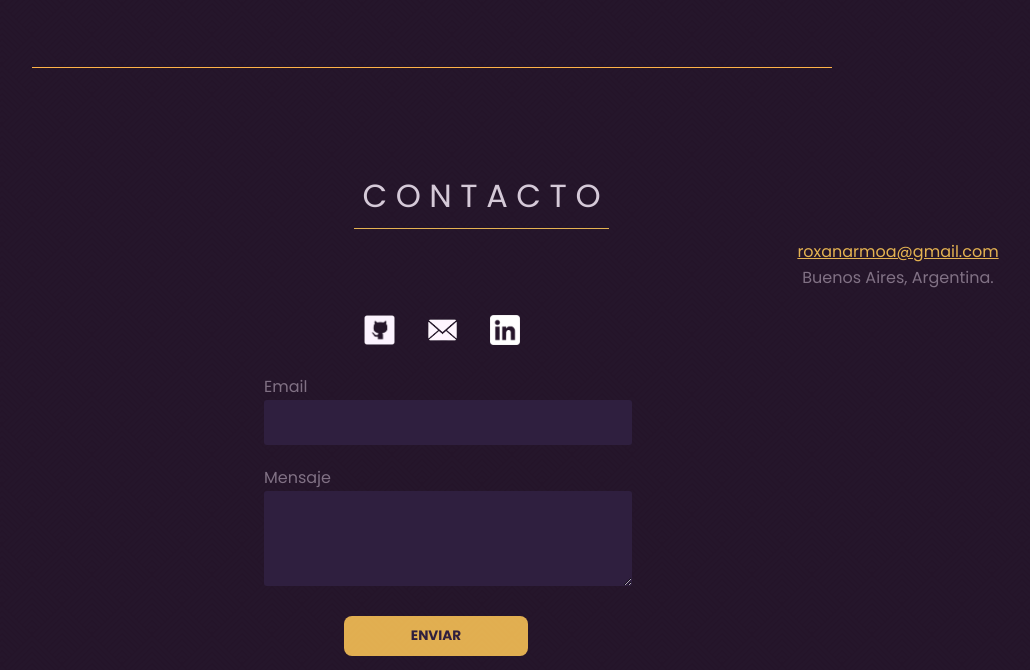
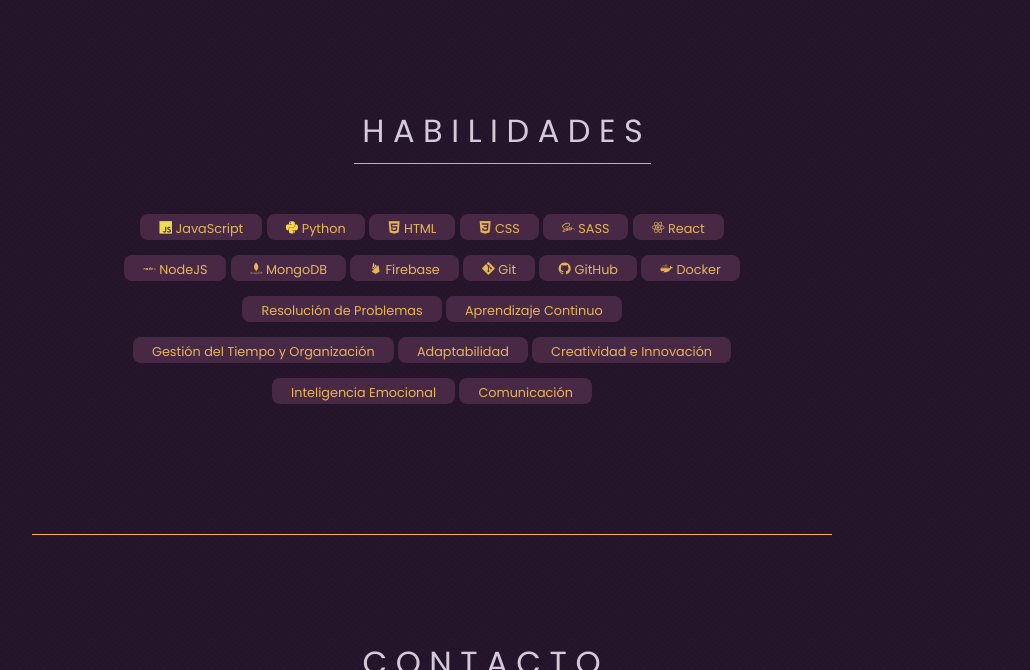
Before and after one commit to Roxanaarmoa/portfolio-Roxana, a website: page index.html in a window 1280 px wide. Shown: the part 1824-2494 px from the top of the page, without its empty margins (208-1238 px from the left). Drawn offline with nearby package versions, Linux system fonts and the light colour scheme; some packages are replaced by stand-ins of ours; a script that the page names is missing.

Commit message:
agregando hover y habilidades

```diff
--- a/index.html
+++ b/index.html
@@ -10,6 +10,8 @@
     <link rel="preconnect" href="https://fonts.googleapis.com">
     <link rel="preconnect" href="https://fonts.gstatic.com" crossorigin>
     <link href="https://fonts.googleapis.com/css2?family=Poppins:wght@400;700&display=swap" rel="stylesheet">
+    <!-- icons -->
+    <link rel="stylesheet" type='text/css' href="https://cdn.jsdelivr.net/gh/devicons/devicon@latest/devicon.min.css" />
     <title>Portfolio</title>
 </head>
 <body>
@@ -20,7 +22,7 @@
             <section class="me">
                 <img class="photo" src="/img/FOTO2.webp" alt="">
                 <h1>Hola, soy <b class="name">Roxana Armoa</b></h1>
-                <h2>Front-end Developer</h2>
+                <h2>Full-Stack Developer</h2>
                 <p>Desarrolladora junior, aprendiendo nuevas tecnologías y mejorando mis habilidades.</p>
                 <div class="logos-container">
                     <a href="https://github.com/Roxanaarmoa?tab=repositories" target="_blank"><img src="/img/github.webp" alt=""></a>
@@ -37,6 +39,7 @@
                     </svg>
                 </a>
             </section>
+
 
             <!-- projects-->
             <section id="sectionp"  class="proyects">
@@ -65,6 +68,32 @@
                         </div>
                     </div>
                     </div>
+                </div>
+
+            </section>
+            <section>
+                <h3 class="title"> H A B I L I D A D E S</h3>
+
+                <div class="skills-container">
+                    <span class="tag"><i class="devicon-javascript-plain colored"></i> JavaScript</span>
+                    <span class="tag"><i class="devicon-python-plain colored"></i> Python</span>
+                    <span class="tag"><i class="devicon-html5-plain"></i> HTML</span>
+                    <span class="tag"><i class="devicon-css3-plain"></i> CSS</span>
+                    <span class="tag"><i class="devicon-sass-original"></i>  SASS</span>
+                    <span class="tag"><i class="devicon-react-original"></i>  React</span>
+                    <span class="tag"><i class="devicon-nodejs-plain-wordmark"></i>  NodeJS</span>
+                    <span class="tag"><i class="devicon-mongodb-plain-wordmark"></i>  MongoDB</span>
+                    <span class="tag"><i class="devicon-firebase-plain"></i> Firebase</span>
+                    <span class="tag"><i class="devicon-git-plain"></i> Git</span>
+                    <span class="tag"><i class="devicon-github-original"></i> GitHub</span>
+                    <span class="tag"><i class="devicon-docker-plain"></i> Docker</span>
+                    <span class="tag"> Resolución de Problemas </span>
+                    <span class="tag"> Aprendizaje Continuo </span>
+                    <span class="tag"> Gestión del Tiempo y Organización </span>
+                    <span class="tag"> Adaptabilidad </span>
+                    <span class="tag"> Creatividad e Innovación </span>
+                    <span class="tag"> Inteligencia Emocional</span>
+                    <span class="tag"> Comunicación </span>
                 </div>
 
             </section>
--- a/style.css
+++ b/style.css
@@ -68,6 +68,12 @@
     object-fit: cover; /* recorta y mantiene proporción */
 }.email{
     width: 95px;
+}
+.logos-container a:hover{
+    scale: 1.1;
+    transition: 0.2s;
+}.logos-container a{
+    transition: 0.3s;
 }
 
 /*flecha*/
@@ -264,6 +270,27 @@
     color: #2f1f3f;
 }
 
+/*      SKILLS           */
+
+.tag{
+    background: #472946;
+    color: #ffc857e0;
+    font-size: 0.8rem;
+    padding: 6px 19px 2px;
+    border-radius: 8px;
+    display: inline-block;
+    margin-bottom: 15px;
+}.tag:hover{
+    scale: 1.1;
+    transition: 0.2s;
+}.tag{
+    transition: 0.3s;
+}
+
+.skills-container{
+    text-align: center;
+    padding: 50px;
+}
 
 /*          escritorio           */
 
@@ -295,7 +322,7 @@
     /* PROJECTS */
 
     .title{
-        width: 253px;
+        width: 281px;
         margin-inline: 290px;
         font-size: 2rem;
     }
```
